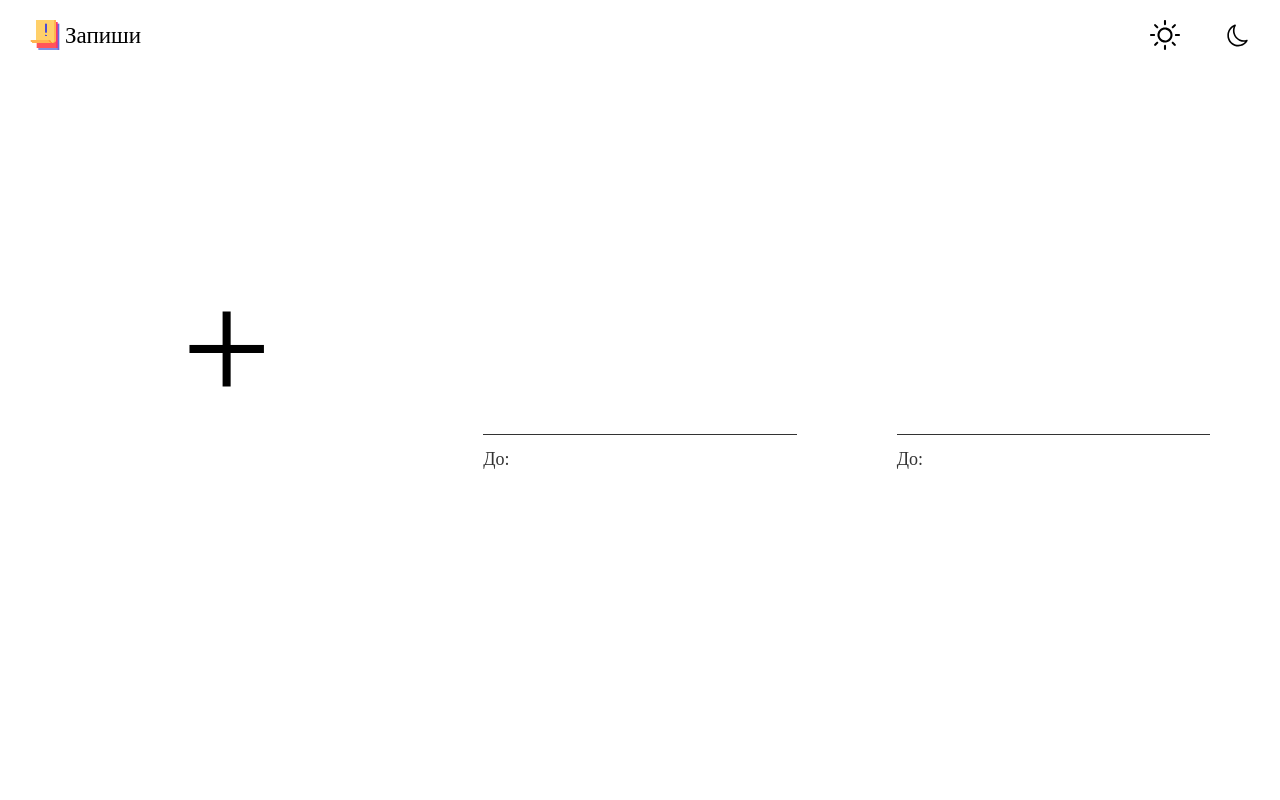
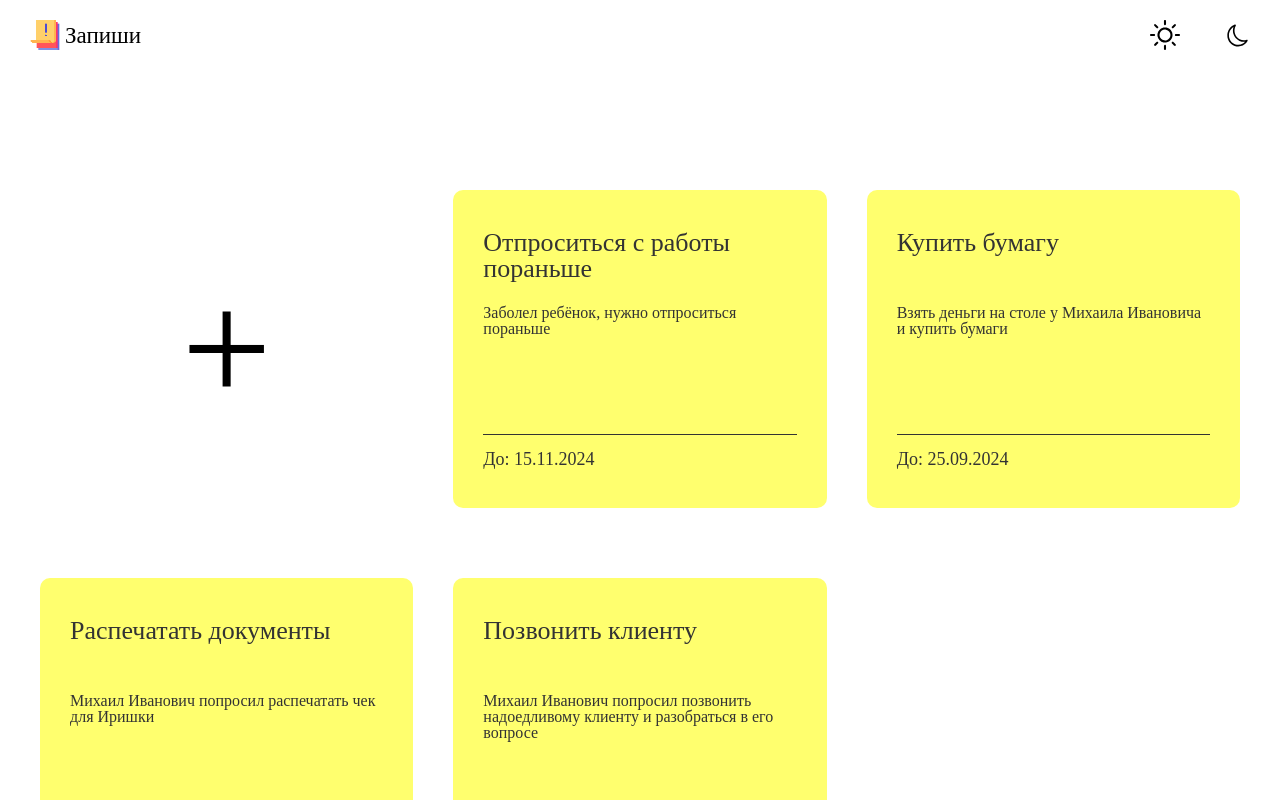
Before and after one commit to shved-project/Write, a React (Vite) app: page / in a window 1280 px wide. Shown: the top 800 px of the page. Built offline with nearby package versions, Linux system fonts and the light colour scheme.

Commit message:
Вывели записки и добавляем записку после нажатия на кнопку + в тестовом варианте

```diff
--- a/src/components/Notes/index.jsx
+++ b/src/components/Notes/index.jsx
@@ -1,12 +1,24 @@
+import {useState} from "react";
+
 import Note from "../Note";
+
+import NOTES_DATA from "../../js/notes-data";
 
 import "./notes.scss";
 import "./add-note.scss";
 
 export default function Notes() {
-	function AddNoteCard() {
+	const [notesData, setNotesData] = useState(NOTES_DATA);
+
+	const reverseNotesData = notesData.slice().reverse();
+
+	function handleAddNote() {
+		setNotesData([...notesData, {title: "test", text: "test", bgColor: "#fafafa", deadLine: "12.12.12"}]);
+	}
+
+	function AddNoteCard({onAddNote}) {
 		return (
-			<button className='add-note' title='Создать записку'>
+			<button onClick={onAddNote} className='add-note' title='Создать записку'>
 				+
 			</button>
 		);
@@ -14,13 +26,13 @@ export default function Notes() {
 
 	return (
 		<section className='notes'>
-			<AddNoteCard />
-			<Note />
-			<Note />
-			<Note />
-			<Note />
-			<Note />
-			<Note />
+			<AddNoteCard onAddNote={handleAddNote} />
+
+			{reverseNotesData.map((note) => {
+				const {title, text, bgColor, deadLine} = note;
+
+				return <Note title={title} text={text} bgColor={bgColor} deadline={deadLine} />;
+			})}
 		</section>
 	);
 }
```
